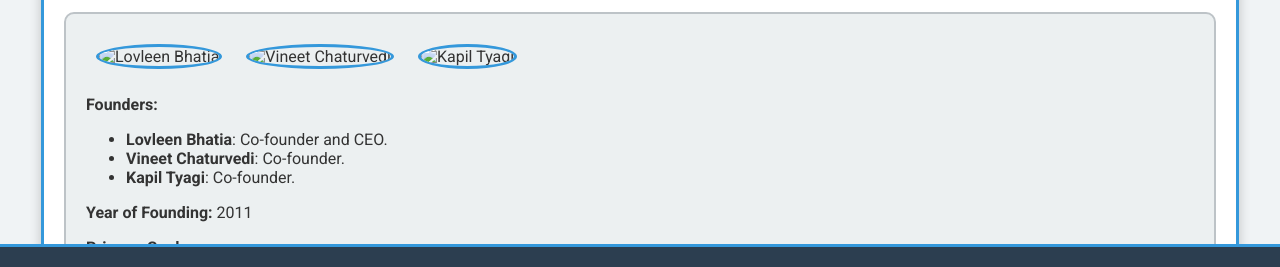
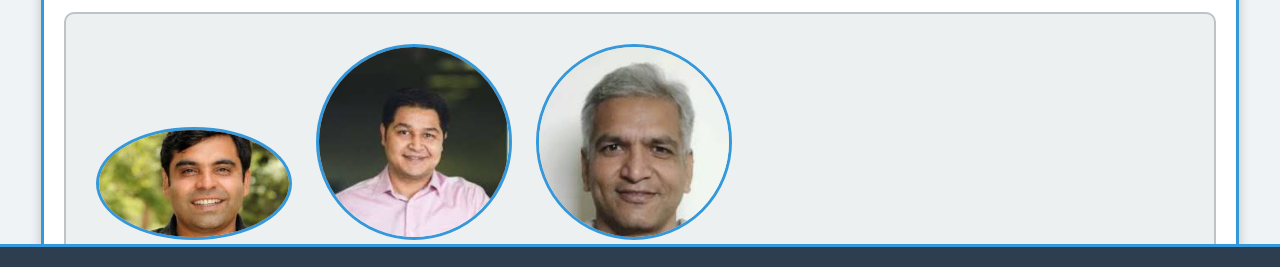
Before and after one commit to CHOWDEYKARI/MY_EDUREKA, a plain HTML site: page tribute.html in a window 1280 px wide. Shown: the part 469-736 px from the top of the page. Drawn offline with nearby package versions, Linux system fonts and the light colour scheme.

Commit message:
Update tribute.html

```diff
--- a/tribute.html
+++ b/tribute.html
@@ -186,9 +186,9 @@
             <div class="tribute_Link_Page_card">
                 <div class="tribute_Link_Page_founder-images">
                     <!-- Replace with actual image URLs -->
-                    <img src="./jpeg/love.jpeg" alt="Lovleen Bhatia">
-                    <img src="./jpeg/veneet.jpeg" alt="Vineet Chaturvedi">
-                    <img src="./jpeg/kapil.jpeg" alt="Kapil Tyagi">
+                    <img src="./love.jpeg" alt="Lovleen Bhatia">
+                    <img src="./veneet.jpeg" alt="Vineet Chaturvedi">
+                    <img src="./kapil.jpeg" alt="Kapil Tyagi">
                 </div>
                 <p><strong>Founders:</strong></p>
                 <ul>
```
